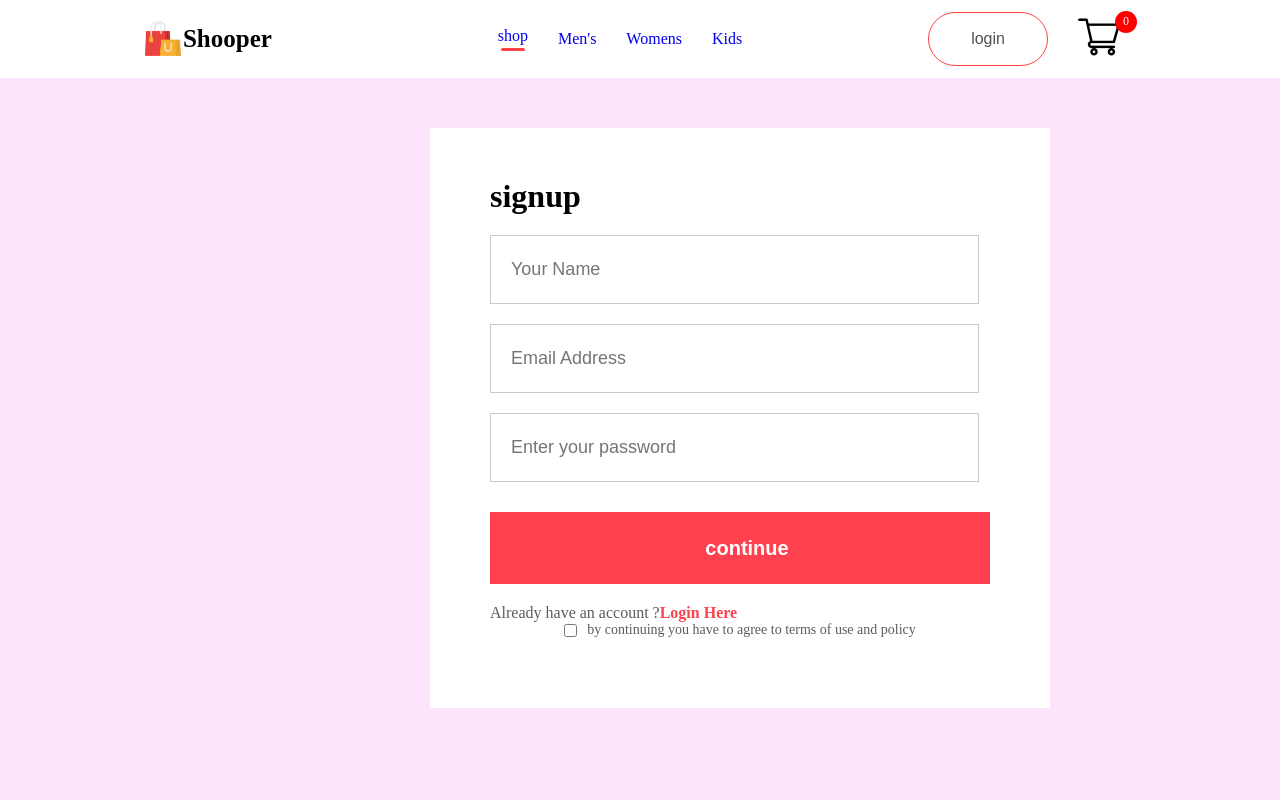
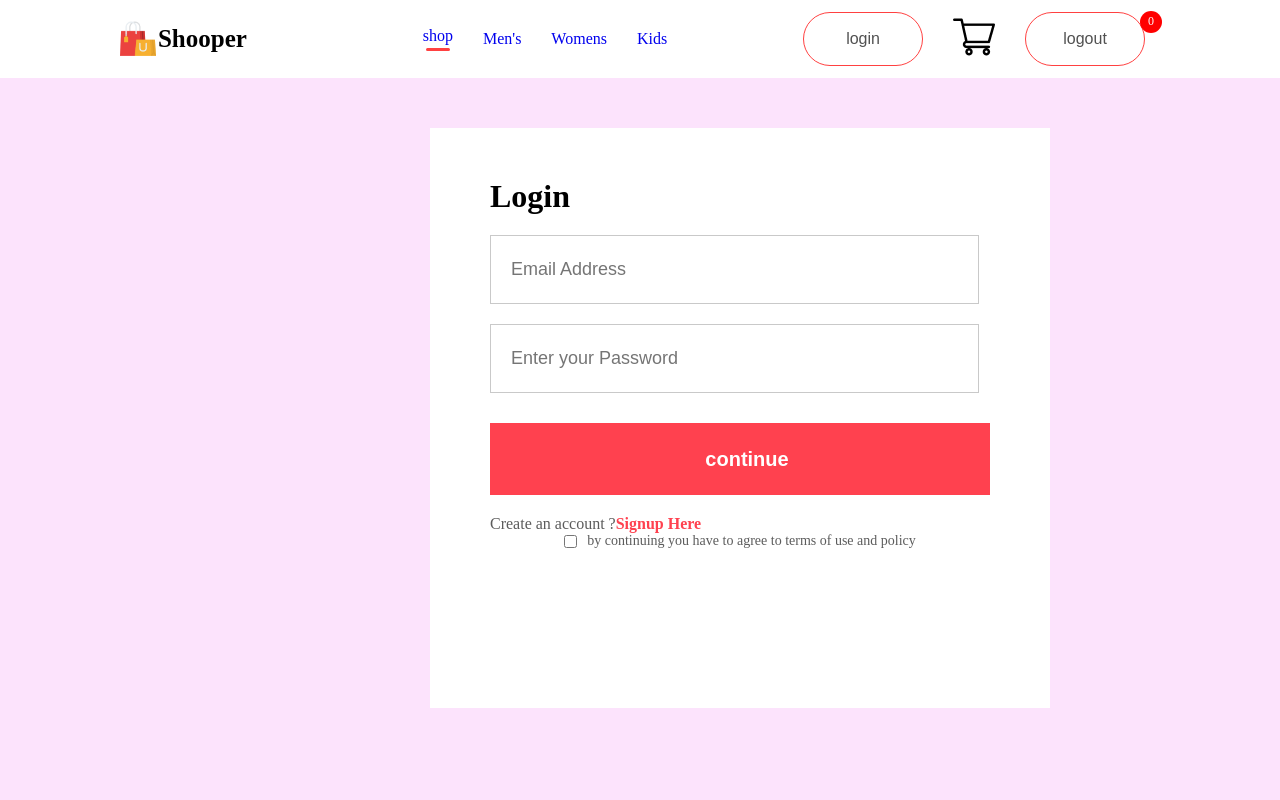
Before and after one commit to lievin219/Ecommerce-MERN-PROJECT, a React (Create React App) app: page /login in a window 1280 px wide. Shown: the top 800 px of the page. Built offline with nearby package versions, Linux system fonts and the light colour scheme.

Commit message:
authentiction for the project

```diff
--- a/src/App.js
+++ b/src/App.js
@@ -2,6 +2,7 @@
 import './App.css';
 import Navbar from './Components/Navbar/Navbar';
 import {BrowserRouter,Routes,Route} from 'react-router-dom'
+
 import Shop from './Pages/Shop';
 import Shopcategory from './Pages/Shopcategory'
 import Production from './Pages/Production';
@@ -11,6 +12,7 @@ import Footer from './Components/Footer/Footer.jsx';
 import men_banner from './Components/Assets/Assets/banner_mens.png'
 import women_banner from './Components/Assets/Assets/banner_women.png'
 import kids_banner from './Components/Assets/Assets/banner_kids.png'
+
 
 function App() {
   return (
@@ -27,6 +29,7 @@ function App() {
         </Route>
         <Route path='/cart' element={<Cart/>}/>
         <Route path='/login' element={<Login/>}/>
+
       </Routes>
      </BrowserRouter>
      <Footer/>
--- a/src/Components/Navbar/Navbar.jsx
+++ b/src/Components/Navbar/Navbar.jsx
@@ -1,7 +1,9 @@
-import React, { useContext, useRef, useState } from 'react'
+import React, { useContext, useRef, useState,useEffect } from 'react'
 import '../Navbar/Navbar.css'
 import logo from '../Assets/Assets/logo.png'
 import cart_icon from '../Assets/Assets/cart_icon.png'
+import Cookies from 'js-cookie';
+import axios from 'axios'
 import { Link } from 'react-router-dom'
 // import nav_dropdown from '../Assets/Assets/nav_dropdown.png'
 // import nav_dropi from '../Assets/Assets/nav_dropi.webp'
@@ -11,6 +13,14 @@ import { ShopContect } from '../../Context/ShopContext'
 
 
 const Navbar = () => {
+   const[authToken,setAuthToken]=useState(null)
+
+  useEffect(() => {
+    // Get the cookie using js-cookie
+    const token = Cookies.get('authToken');
+    console.log('auth token is ->',token) // Replace 'authToken' with your cookie name
+    setAuthToken(token); // Set the token in state
+}, []);
   const [menu,setMenu]=useState("shop")
   const {getTotlCartItems}=useContext(ShopContect)
    const menuRef=useRef()
@@ -19,6 +29,22 @@ const Navbar = () => {
        menuRef.current.classList.toggle('nav-menu-visible')
        e.target.classList.toggle('open')
     }
+
+    //
+    const handleLogout = async () => {
+      try {
+          // Call your backend logout endpoint
+          await axios.post('http://localhost:4000/logout'); // Update with your actual endpoint
+
+          // Remove the authentication cookie
+          Cookies.remove('authToken'); // Replace 'authToken' with your actual cookie name
+
+          console.log('Logged out successfully');
+          // Optionally, redirect the user or update the UI state
+      } catch (error) {
+          console.error('Logout failed:', error.response?.data || error.message);
+      }
+  };
   return (
     <div className='navbar'>
      <div className='nav-logo'>
@@ -33,8 +59,10 @@ const Navbar = () => {
       <li onClick={()=>{setMenu("kids")}}><Link to='/kids' style={{textDecoration:'none'}}> Kids</Link> {menu==='kids' ?<hr/>:<></>}</li>
      </ul>
      <div className='nav-login-cart'>
-     <Link to='/login'> <button>login</button></Link>
+      {authToken?<button>Logout</button>:<Link to='/login'> <button>login</button></Link>}
+
      <Link to='/cart'> <img src={cart_icon} alt="" /></Link>
+      <button onClick={handleLogout}> logout </button>
       <div className='nav-cart-count'>{getTotlCartItems()}</div>
      </div>
     </div>
--- a/src/Pages/Login.JSX
+++ b/src/Pages/Login.JSX
@@ -1,19 +1,101 @@
 import React from 'react'
 import './css/Login.css'
+import { useState } from 'react'
+import {useNavigate }from 'react-router-dom';
+const Login = () => {
 
-const Login = () => {
+
+
+
+
+
+     const[state,setState]=useState('Login')
+      const navigate=useNavigate()
+      const[formData,setformData]=useState({
+         role:"",
+         email:"",
+         password:""
+      });
+
+       const changeHandler=(e)=>{
+          setformData({...formData,[e.target.name]:e.target.value})
+       }
+
+       const LoginFunc=async()=>{
+
+    let responses=await fetch(' http://localhost:4000/Login',{
+       method:'POST', headers:{
+        Accept:'application/json',
+        'Content-Type':'application/json'
+      },
+      credentials:'include',
+      body:JSON.stringify(formData)
+    })
+
+     let dataresponses= await responses.json()
+       if(dataresponses.message){
+         alert(`${dataresponses.message}`)
+         window.location.replace('/')
+
+       }
+
+
+       }
+         const Signup= async()=>{
+           let responseData;
+
+      try{   let response= await fetch('http://localhost:4000/Register',{
+             method:"POST",
+             headers:{
+               Accept:'application/json',
+               'Content-Type':'application/json'
+             },
+             body:JSON.stringify(formData)
+           })
+             responseData=await response.json();
+
+
+          if(responseData.success){
+               alert('User registered Succesfully')
+               navigate.push('/')
+
+            }
+           else if(responseData.status===400) {
+             alert('invalid')
+           }
+           else{
+             alert(`Error:${responseData.error}`)
+           }
+
+          }
+             catch(err){
+               alert(`failed`)
+             }
+
+
+         }
+
+
   return (
     <div className='loginsignup'>
       <div className='loginsignup-container'>
-        <h1> signup</h1>
+        <h1> {state}</h1>
         <div className='loginsignuppage-fields'>
-          <input type="text"  placeholder='Your Name'/>
-          <input type="text"  placeholder='Email Address'/>
-          <input type="password" placeholder='Enter your password'/>
+        {state==='Sign up'? <input type="text" name='role' onChange={changeHandler} value={formData.role} placeholder='Your Role'/> :<></>}
+          <input type="text" name='email' onChange={changeHandler} value={formData.email}  placeholder='Email Address'/>
+          <input type="password" onChange={changeHandler} name='password' value={formData.password} placeholder='Enter your Password'/>
+
 
         </div>
-                  <button>continue</button>
-                  <p className='loginsignup-login'>Already have an account ?<span>Login Here</span> </p>
+                  <button onClick={()=>{
+                       state==='Login'?LoginFunc():Signup()
+                  }}>continue</button>
+               {state==='Login'?<p className='loginsignup-login'>Create  an account ?<span onClick={()=>{
+                setState('Sign up')
+               }}>Signup  Here</span> </p>  :<p className='loginsignup-login'>Already have an account ?<span onClick={()=>{
+                 setState("Login")
+               }}>Login Here</span> </p>}
+
                   <div className='loginsignup-agree'>
                     <input type="checkbox"/>
                     <p>by continuing you have to agree to terms of use and policy</p>
```
Also changed, not shown: package.json (+6 -4 lines), src/Context/ShopContext.jsx (+6 -2 lines), src/Pages/Caring.jsx (added, +42 -0 lines), src/Pages/Dashboard.jsx (added, +11 -0 lines), src/Pages/PrivateRoute.jsx (added, +21 -0 lines), 1 other file (tests, documents, lock files or other folders).
